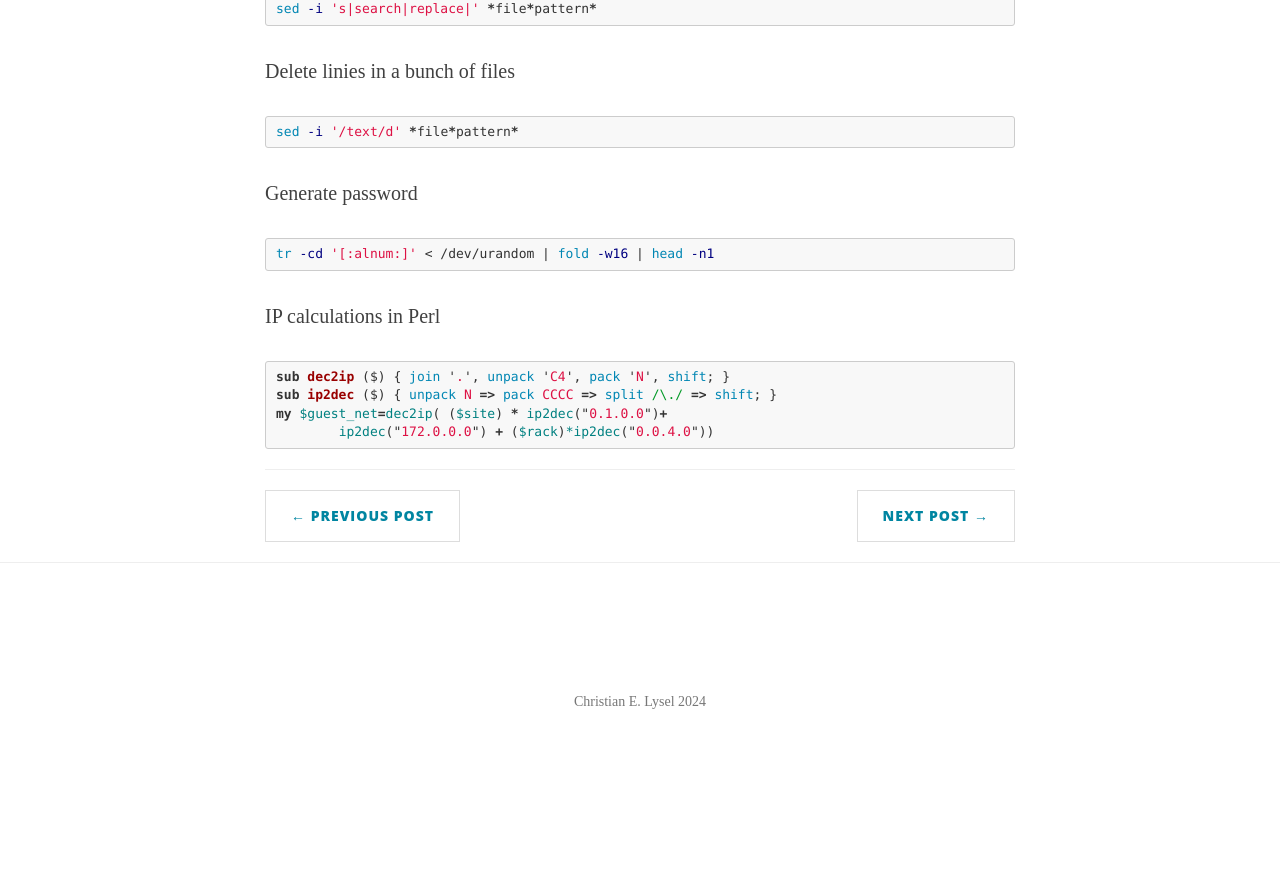
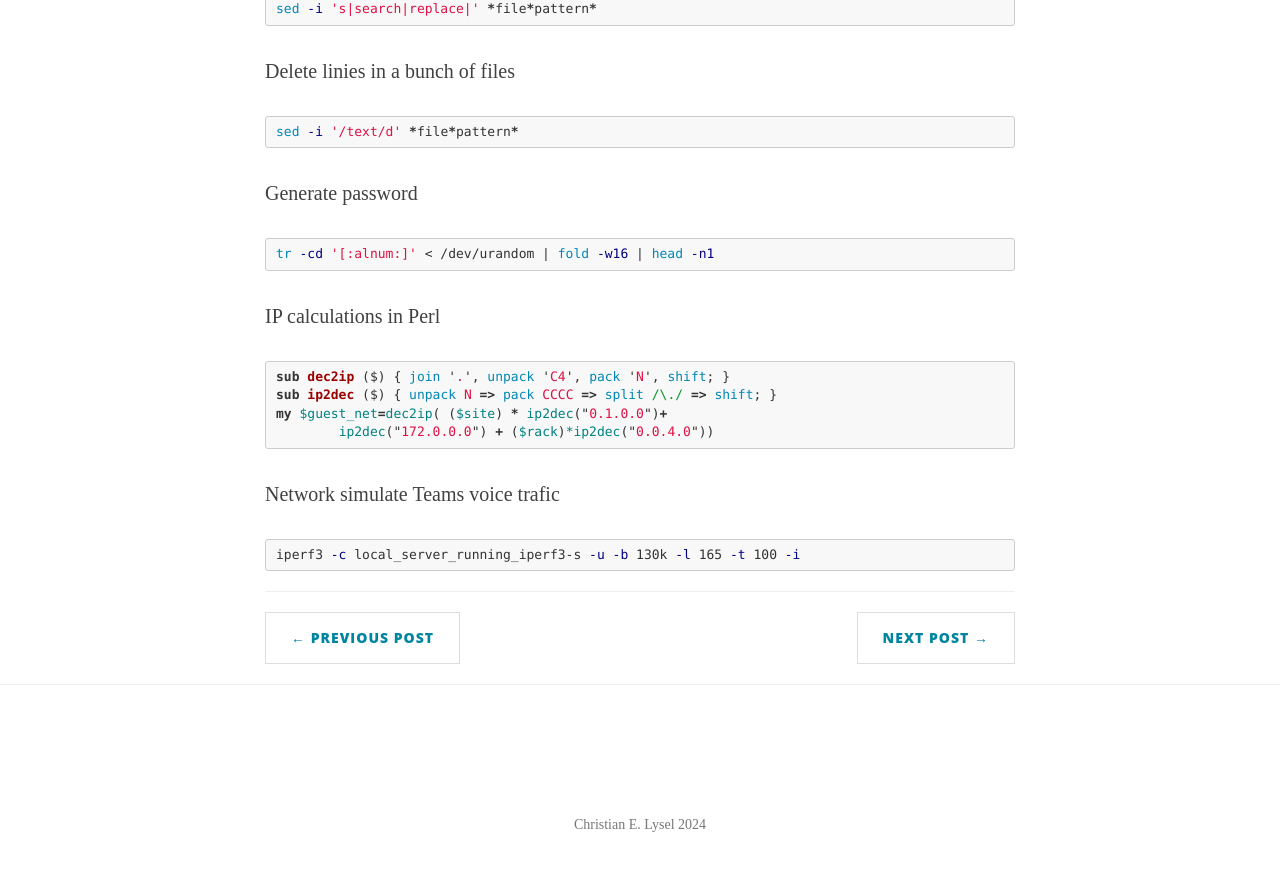
Before and after one commit to clysel/christian.lysel.net, a Jekyll site: the page built from _posts/2014-05-01-unix-tools.markdown, in a window 1280 px wide and 900 px high, scrolled down 2220 px. Shown: the top 871 px of the window. Built offline with Jekyll 4.4.1, drawn with Linux system fonts in a browser that asks for light colours; before the commit the page ends 2997 px from its top, so only the background shows below that.

Commit message:
added teams voice test

````diff
--- a/_posts/2014-05-01-unix-tools.markdown
+++ b/_posts/2014-05-01-unix-tools.markdown
@@ -124,3 +124,9 @@ sub ip2dec ($) { unpack N => pack CCCC => split /\./ => shift; }
 my $guest_net=dec2ip( ($site) * ip2dec("0.1.0.0")+
 	ip2dec("172.0.0.0") + ($rack)*ip2dec("0.0.4.0"))
 ```
+
+Network simulate Teams voice trafic
+
+```bash
+iperf3 -c local_server_running_iperf3-s -u -b 130k -l 165 -t 100 -i
+```
````
